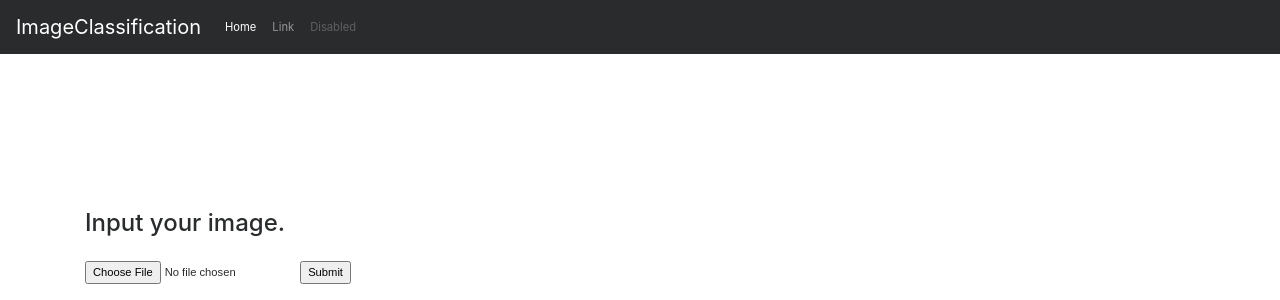
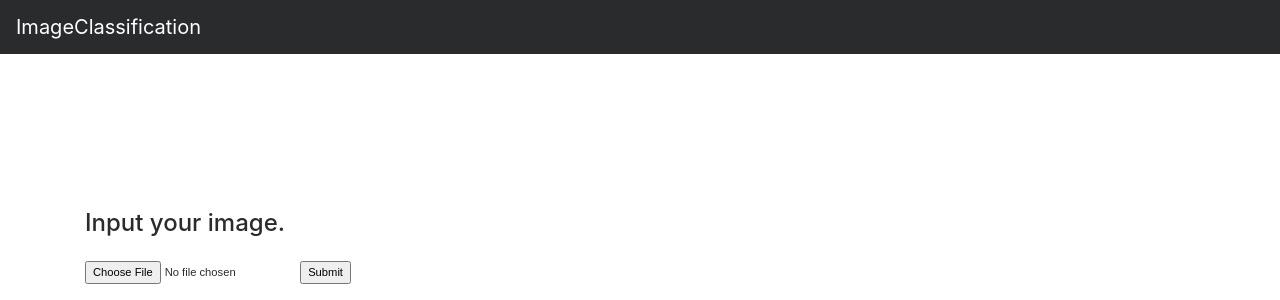
Before and after one commit to ankitvelani/deep-learning, a PHP site: page / in a window 1280 px wide. Shown: the top 300 px of the page. Run offline with PHP 8.4, Linux system fonts and the light colour scheme; some libraries are stand-ins or nearby versions.

Commit message:
First Version Commit

```diff
--- a/image classification/index.php
+++ b/image classification/index.php
@@ -54,20 +54,7 @@ $imageName="";
         <span class="navbar-toggler-icon"></span>
       </button>
       <a class="navbar-brand" href="#">ImageClassification</a>
-      <div class="collapse navbar-collapse" id="navbarCollapse">
-        <ul class="navbar-nav">
-          <li class="nav-item active">
-            <a class="nav-link" href="#">Home <span class="sr-only">(current)</span></a>
-          </li>
-          <li class="nav-item">
-            <a class="nav-link" href="#">Link</a>
-          </li>
-          <li class="nav-item">
-            <a class="nav-link disabled" href="#">Disabled</a>
-          </li>
-        </ul>
 
-      </div>
     </nav>
 
     <!-- Begin page content -->
```
